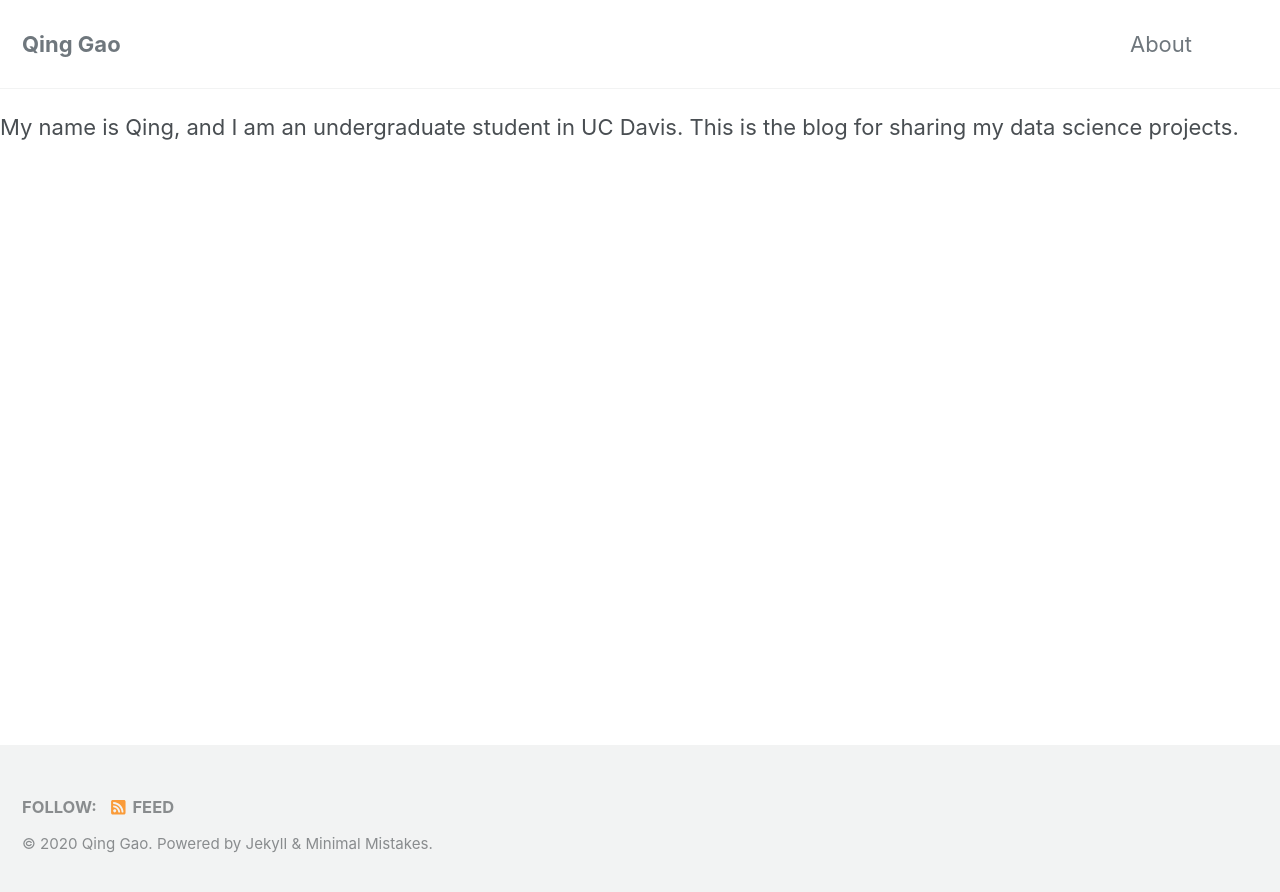
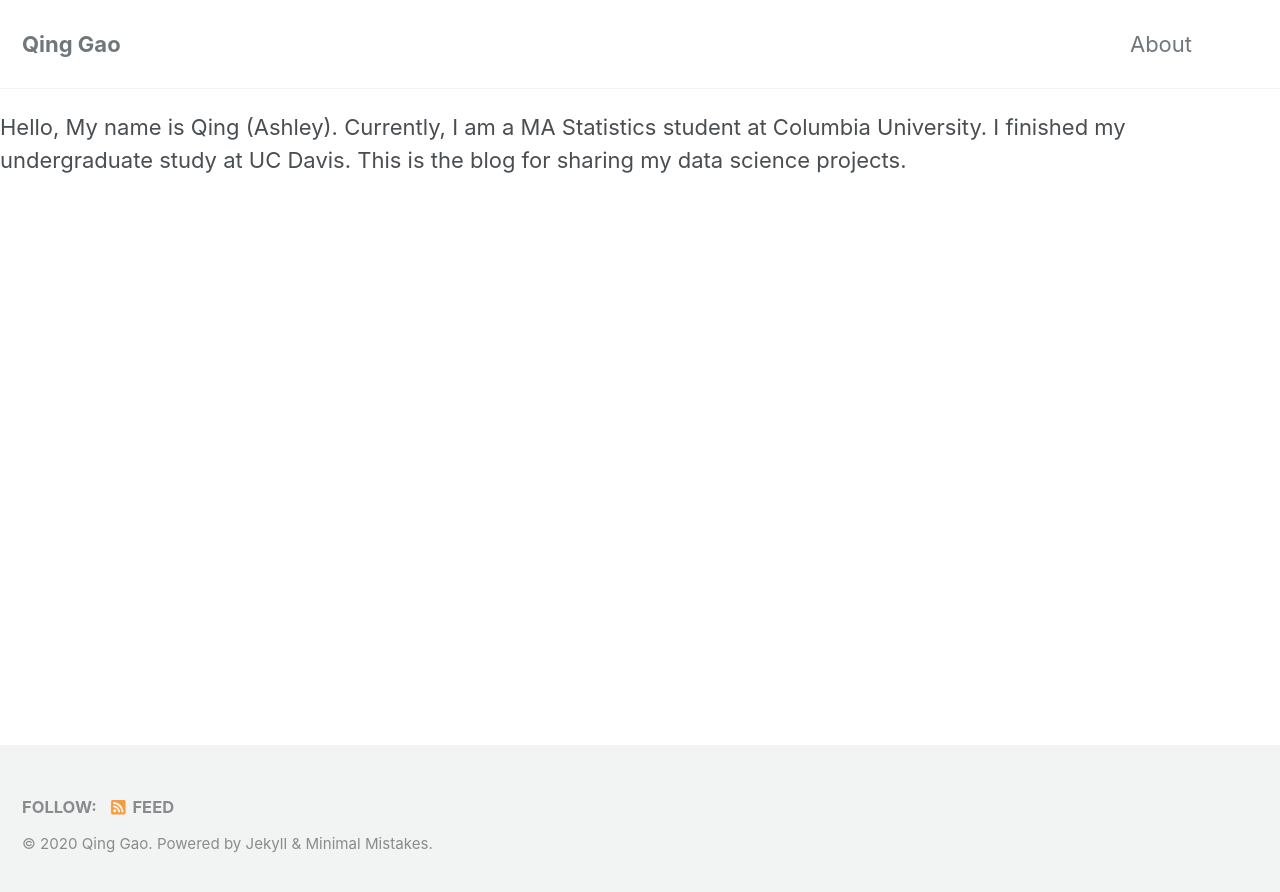
Before and after one commit to ashleyqqqq/ashleyqqqq.github.io, a Jekyll site: the page built from _pages/about.md, in a window 1280 px wide. Shown: the top 892 px of the page. Built offline with Jekyll 4.4.1, drawn with Linux system fonts in a browser that asks for light colours; cached includes are drawn as plain includes; nearby versions of some CDN libraries; our own code applies the rules of GitHub Pages for plain Markdown files.

Commit message:
Changes to 'About'

```diff
--- a/_pages/about.md
+++ b/_pages/about.md
@@ -2,7 +2,7 @@
 title: "About"
 permalink: /about/
 #header:
-#  image:"images/夜景照广州.jpg"
+#  image:"images/ashley.jpg"
 ---
 
-My name is Qing, and I am an undergraduate student in UC Davis. This is the blog for sharing my data science projects.
+Hello, My name is Qing (Ashley). Currently, I am a MA Statistics student at Columbia University. I finished my undergraduate study at UC Davis. This is the blog for sharing my data science projects.
```
Also changed, not shown: _posts/2019-01-17-trade.md (added), 1 other file.
